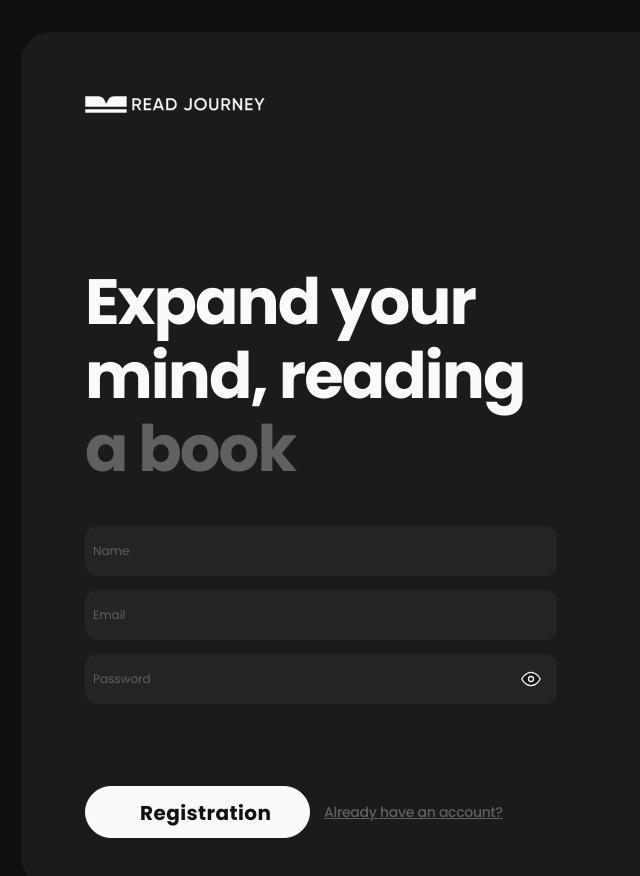
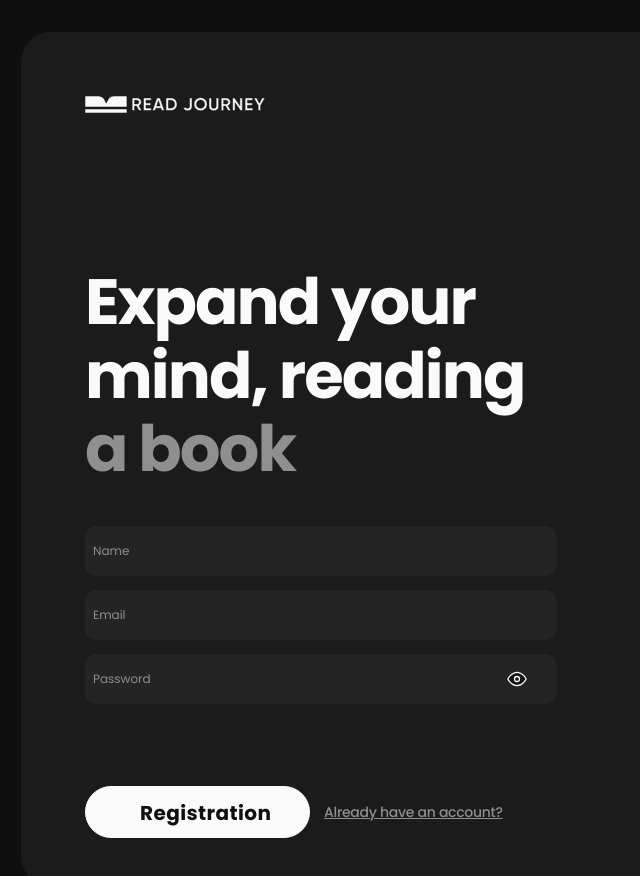
Before and after one commit to Viktor-Lyulchik/readjourney, a Next.js app: page /register in a window 1280 px wide. Shown: the top 876 px of the page, without its empty margins (267-907 px from the left). Built offline with nearby package versions, Linux system fonts and the light colour scheme; no server answers.

Commit message:
fix accesibility bugs

```diff
--- a/app/globals.css
+++ b/app/globals.css
@@ -57,7 +57,10 @@
   --background: oklch(0.17 0 0); /* #141414 */
   --foreground: oklch(0.985 0 0); /* ##F9F9F9 */
   --white: oklch(0.985 0 0); /* ##F9F9F9 */
-  --grey1: oklch(0.49 0 0); /* #686868 */
+  /* --grey1: oklch(0.49 0 0); #686868 */
+  --grey1: oklch(
+    0.65 0 0
+  ); /* #8E8E8E - improved contrast, in the design was #686868, changed for better accessibility */
   --grey2: oklch(0.9 0 0 / 0.3); /* E3E3E3 / 30% */
   --grey3: oklch(0.26 0 0); /* #262626 */
   --grey4: oklch(0.985 0 0/0.2); /*rgba(249, 249, 249, 0.2);  #F9F9F9 / 20% */
@@ -66,70 +69,7 @@
   --blue: oklch(0.65 0.18 255); /* #4F92F7 */
   --green: oklch(0.68 0.19 145); /* #30B94D */
   --destructive: oklch(0.58 0.23 29); /* #E90516 */
-
-  /* --card: oklch(1 0 0);
-  --card-foreground: oklch(0.145 0 0);
-  --popover: oklch(1 0 0);
-  --popover-foreground: oklch(0.145 0 0);
-  --primary: oklch(0.205 0 0);
-  --primary-foreground: oklch(0.985 0 0);
-  --secondary: oklch(0.97 0 0);
-  --secondary-foreground: oklch(0.205 0 0);
-  --muted: oklch(0.97 0 0);
-  --muted-foreground: oklch(0.556 0 0);
-  --accent: oklch(0.97 0 0);
-  --accent-foreground: oklch(0.205 0 0);
-  --border: oklch(0.922 0 0);
-  --input: oklch(0.922 0 0);
-  --ring: oklch(0.708 0 0);
-  --chart-1: oklch(0.646 0.222 41.116);
-  --chart-2: oklch(0.6 0.118 184.704);
-  --chart-3: oklch(0.398 0.07 227.392);
-  --chart-4: oklch(0.828 0.189 84.429);
-  --chart-5: oklch(0.769 0.188 70.08);
-  --sidebar: oklch(0.985 0 0);
-  --sidebar-foreground: oklch(0.145 0 0);
-  --sidebar-primary: oklch(0.205 0 0);
-  --sidebar-primary-foreground: oklch(0.985 0 0);
-  --sidebar-accent: oklch(0.97 0 0);
-  --sidebar-accent-foreground: oklch(0.205 0 0);
-  --sidebar-border: oklch(0.922 0 0);
-  --sidebar-ring: oklch(0.708 0 0); */
 }
-
-/* .dark {
-  --background: oklch(0.145 0 0);
-  --foreground: oklch(0.985 0 0);
-  --card: oklch(0.205 0 0);
-  --card-foreground: oklch(0.985 0 0);
-  --popover: oklch(0.205 0 0);
-  --popover-foreground: oklch(0.985 0 0);
-  --primary: oklch(0.922 0 0);
-  --primary-foreground: oklch(0.205 0 0);
-  --secondary: oklch(0.269 0 0);
-  --secondary-foreground: oklch(0.985 0 0);
-  --muted: oklch(0.269 0 0);
-  --muted-foreground: oklch(0.708 0 0);
-  --accent: oklch(0.269 0 0);
-  --accent-foreground: oklch(0.985 0 0);
-  --destructive: oklch(0.704 0.191 22.216);
-  --border: oklch(1 0 0 / 10%);
-  --input: oklch(1 0 0 / 15%);
-  --ring: oklch(0.556 0 0);
-  --chart-1: oklch(0.488 0.243 264.376);
-  --chart-2: oklch(0.696 0.17 162.48);
-  --chart-3: oklch(0.769 0.188 70.08);
-  --chart-4: oklch(0.627 0.265 303.9);
-  --chart-5: oklch(0.645 0.246 16.439);
-  --sidebar: oklch(0.205 0 0);
-  --sidebar-foreground: oklch(0.985 0 0);
-  --sidebar-primary: oklch(0.488 0.243 264.376);
-  --sidebar-primary-foreground: oklch(0.985 0 0);
-  --sidebar-accent: oklch(0.269 0 0);
-  --sidebar-accent-foreground: oklch(0.985 0 0);
-  --sidebar-border: oklch(1 0 0 / 10%);
-  --sidebar-ring: oklch(0.556 0 0);
-} */
 
 @layer base {
   * {
@@ -190,7 +130,8 @@ li {
   padding-left: 59px;
 
   width: 100%;
-  height: 44px;
+  /* height: 44px;  changed for better accessibility */
+  min-height: 48px;
   background-color: var(--grey3);
 
   font-weight: 500;
@@ -204,7 +145,8 @@ li {
 
 @media screen and (min-width: 768px) {
   .input {
-    height: 50px;
+    /* height: 50px;  changed for better accessibility */
+    min-height: 50px;
 
     font-size: 14px;
     line-height: 1.28571;
--- a/components/AuthForm/AuthForm.tsx
+++ b/components/AuthForm/AuthForm.tsx
@@ -66,7 +66,7 @@ export default function AuthForm({ type }: Props) {
 
   const onSubmit = async (data: AuthFormValues) => {
     setLocalError('');
-    clearError(); // Очищаємо попередні помилки зі стору
+    clearError(); // Clear previous errors from the store
 
     try {
       if (type === 'register') {
@@ -97,7 +97,7 @@ export default function AuthForm({ type }: Props) {
           'w-full md:w-118'
         )}
       >
-        {/* Name показуємо тільки для реєстрації */}
+        {/* Name show only for registration */}
         {type === 'register' && (
           <div>
             <div className="relative">
@@ -106,6 +106,7 @@ export default function AuthForm({ type }: Props) {
                 placeholder="Name"
                 className={cn(
                   'input bg-(--grey3) text-foreground focus:outline-none',
+                  'min-h-12',
                   errors.name?.message ? 'border border-destructive' : ''
                 )}
                 {...register('name')}
@@ -127,7 +128,7 @@ export default function AuthForm({ type }: Props) {
           </div>
         )}
 
-        {/* Email / Password через generic компонент */}
+        {/* Email / Password by generic component */}
         <AuthFormInputFields<AuthFormValues>
           register={register}
           errors={errors}
@@ -166,7 +167,7 @@ export default function AuthForm({ type }: Props) {
         </Link>
       </div>
 
-      {/* Відображення помилок */}
+      {/* Display errors */}
       {(localError || error) && (
         <div className="mt-2">
           <p className="text-destructive text-[12px] md:text-[14px]">
--- a/components/AuthFormInputs/AuthFormInputs.tsx
+++ b/components/AuthFormInputs/AuthFormInputs.tsx
@@ -31,6 +31,7 @@ export default function AuthFormInputFields<T extends FieldValues>({
             placeholder="Email"
             className={cn(
               'input bg-(--grey3) text-foreground focus:outline-none',
+              'min-h-12',
               errors.email?.message ? 'border border-destructive' : ''
             )}
             {...register('email' as FieldPath<T>)}
@@ -59,6 +60,7 @@ export default function AuthFormInputFields<T extends FieldValues>({
             placeholder="Password"
             className={cn(
               'input input-password bg-(--grey3) text-foreground pl-40 pr-12 focus:outline-none',
+              'min-h-12',
               errors.password?.message ? 'border border-destructive' : ''
             )}
             {...register('password' as FieldPath<T>)}
@@ -73,7 +75,13 @@ export default function AuthFormInputFields<T extends FieldValues>({
           <button
             type="button"
             onClick={() => setShowPassword(prev => !prev)}
-            className="absolute right-4 top-1/2 -translate-y-1/2 outline-none"
+            className={cn(
+              'absolute right-4 top-1/2 -translate-y-1/2 outline-none',
+              'min-w-12 min-h-12',
+              'flex items-center justify-center',
+              'focus-visible:ring-2 focus-visible:ring-offset-2 focus-visible:ring-(--blue)',
+              'rounded-md'
+            )}
             aria-label="Toggle password visibility"
           >
             {errors.password?.message ? (
--- a/components/layouts/AuthLayout.tsx
+++ b/components/layouts/AuthLayout.tsx
@@ -31,7 +31,7 @@ export default function AuthLayout({
               )}
             >
               {/* Mobile logo */}
-              <Link href="/">
+              <Link href="/" aria-label="Go to home page">
                 <svg className="mb-6 block md:hidden" width="42" height="17">
                   <use
                     href="/icons.svg#icon-logo_mob"
@@ -42,7 +42,7 @@ export default function AuthLayout({
               </Link>
 
               {/* Tablet+ logo */}
-              <Link href="/">
+              <Link href="/" aria-label="Go to home page">
                 <svg
                   className="max-[1439px]:mb-32 xxl:mb-17 hidden md:block"
                   width="182"
```
